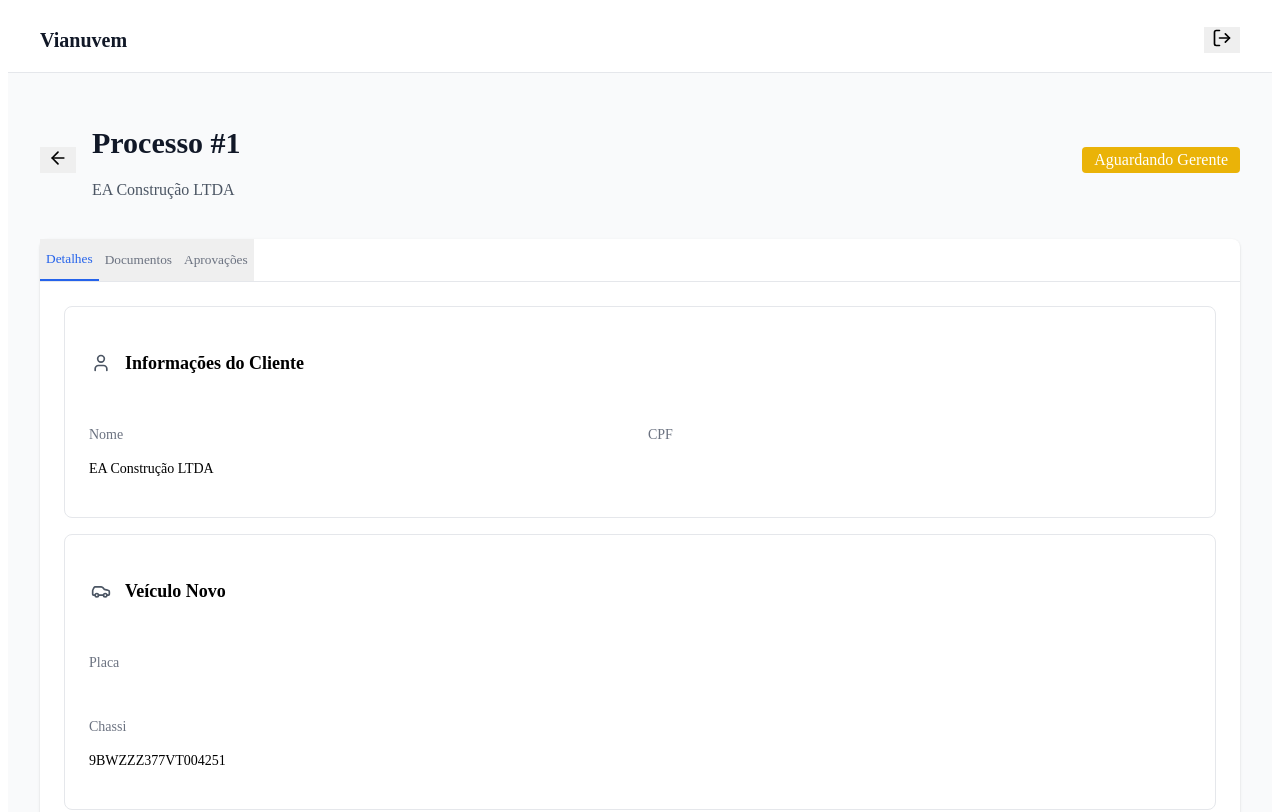
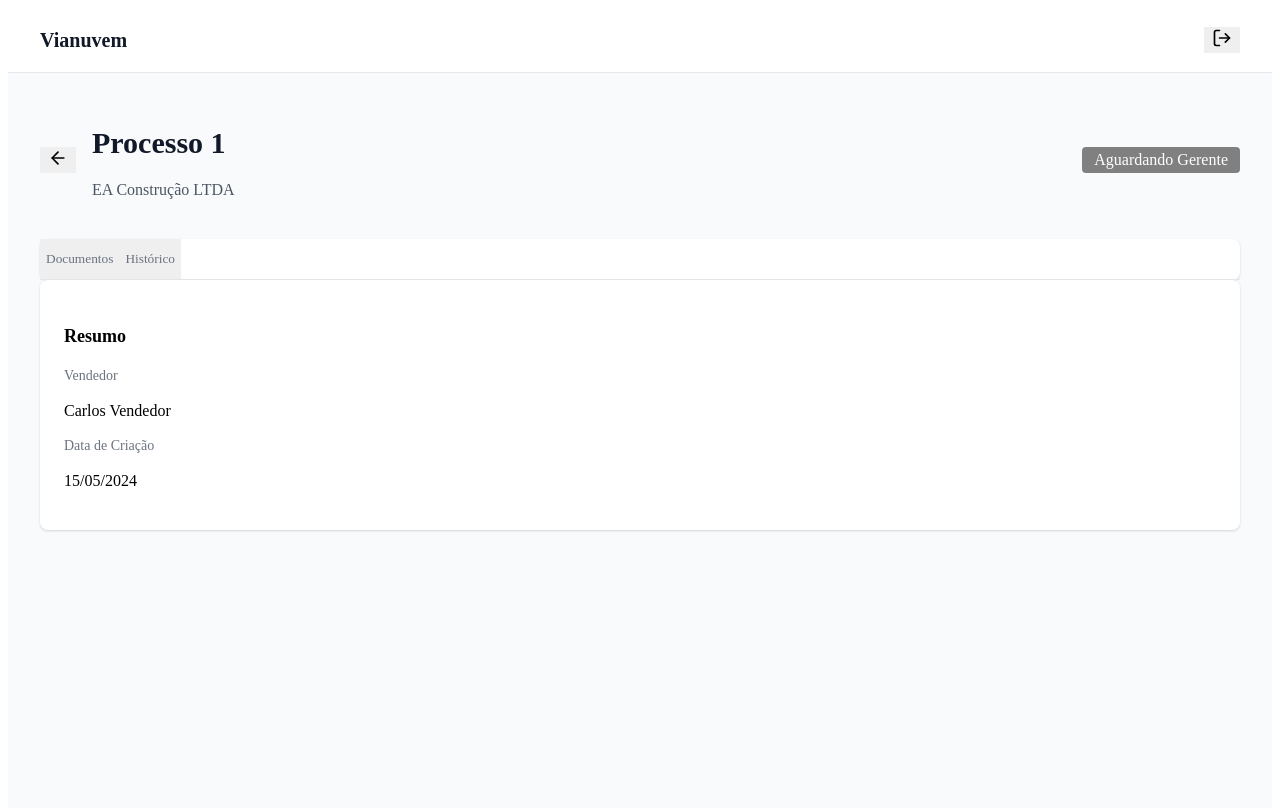
Before and after one commit to Impirione/ModelagemTP1, a React (Vite) app: page /ModelagemTP1/processos/1 in a window 1280 px wide. Shown: the top 812 px of the page. Built offline with nearby package versions, Linux system fonts and the light colour scheme; sample sign-in values are in the browser's storage.

Commit message:
Ajuste de CSS

```diff
--- a/src/components/WorkflowLiberacao.tsx
+++ b/src/components/WorkflowLiberacao.tsx
@@ -35,7 +35,7 @@ export default function WorkflowLiberacao({ processo, alterarStatus, enviarPende
           onClick={() =>
             alterarStatus(processo, proximoStatus(processo))
           }
-          className="w-full bg-blue-600 text-white rounded py-2"
+          className="w-full rounded bg-green-600 text-white py-2 hover:bg-green-700"
         >
           Enviar para Entrega
         </button>
--- a/src/components/WorkflowSecretaria.tsx
+++ b/src/components/WorkflowSecretaria.tsx
@@ -37,7 +37,7 @@ export default function WorkflowSecretaria({ processo, alterarStatus, enviarPend
           onClick={() =>
             alterarStatus(processo, proximoStatus(processo))
           }
-          className="w-full bg-blue-600 text-white rounded py-2"
+          className="w-full rounded bg-green-600 text-white py-2 hover:bg-green-700"
         >
           Enviar para Liberação
         </button>
--- a/src/components/WorkflowUsados.tsx
+++ b/src/components/WorkflowUsados.tsx
@@ -40,7 +40,7 @@ export default function WorkflowUsados({
           onClick={() =>
             alterarStatus(processo, proximoStatus(processo))
           }
-          className="w-full bg-blue-600 text-white rounded py-2"
+          className="w-full rounded bg-green-600 text-white py-2 hover:bg-green-700"
         >
           Enviar para aprovação do Financeiro
         </button>
--- a/src/components/WorkflowVendedor.tsx
+++ b/src/components/WorkflowVendedor.tsx
@@ -19,7 +19,7 @@ export default function WorkflowVendedor({
             onClick={() =>
                 alterarStatus(processo, proximoStatus(processo))
             }
-            className="w-full bg-blue-600 text-white rounded py-2"
+            className="w-full rounded bg-green-600 text-white py-2 hover:bg-green-700"
         >
             Enviar para aprovação do gerente
         </button>
--- a/src/pages/ProcessoDetalhePage.tsx
+++ b/src/pages/ProcessoDetalhePage.tsx
@@ -15,12 +15,13 @@ import {
 } from 'lucide-react';
 
 const statusColors: Record<string, string> = {
-  aguardando_gerente: 'bg-yellow-500',
-  aguardando_financeiro: 'bg-blue-500',
-  aguardando_usados: 'bg-purple-500',
-  aguardando_secretaria: 'bg-orange-500',
-  aguardando_liberacao: 'bg-indigo-500',
-  Finzalido: 'bg-green-500',
+  aguardando_gerente: 'bg-gray-200',
+  aguardando_financeiro: 'bg-gray-200',
+  aguardando_usados: 'bg-gray-200',
+  aguardando_secretaria: 'bg-gray-200',
+  aguardando_liberacao: 'bg-gray-200',
+  pendente_vendedor: 'bg-indigo-500',
+  finalizado: 'bg-green-500',
 };
 
 const statusLabels: Record<string, string> = {
@@ -65,16 +66,6 @@ export default function ProcessoDetalhePage() {
     );
   }
 
-  const podeAprovar = () => {
-    if (!user) return false;
-
-    const aprovacaoPendente = processo.aprovacoes.find(
-      a => a.role === user.role && a.status === 'pendente'
-    );
-
-    return !!aprovacaoPendente;
-  };
-
   const handleAprovar = () => {
     alert('Processo aprovado com sucesso!');
   };
@@ -101,7 +92,7 @@ export default function ProcessoDetalhePage() {
           </button>
           <div>
             <h1 className="text-3xl font-bold text-gray-900">
-              Processo #{processo.id}
+              Processo {processo.id}
             </h1>
             <p className="text-gray-600 mt-1">{processo.cliente.nome}</p>
           </div>
@@ -119,12 +110,6 @@ export default function ProcessoDetalhePage() {
             <div className="border-b border-gray-200">
               <div className="flex">
                 <button
-                  onClick={() => setActiveTab('detalhes')}
-                  className={`px-6 py-3 font-medium ${activeTab === 'detalhes' ? 'border-b-2 border-blue-600 text-blue-600' : 'text-gray-500'}`}
-                >
-                  Detalhes
-                </button>
-                <button
                   onClick={() => setActiveTab('documentos')}
                   className={`px-6 py-3 font-medium ${activeTab === 'documentos' ? 'border-b-2 border-blue-600 text-blue-600' : 'text-gray-500'}`}
                 >
@@ -134,70 +119,11 @@ export default function ProcessoDetalhePage() {
                   onClick={() => setActiveTab('aprovacoes')}
                   className={`px-6 py-3 font-medium ${activeTab === 'aprovacoes' ? 'border-b-2 border-blue-600 text-blue-600' : 'text-gray-500'}`}
                 >
-                  Aprovações
+                  Histórico
                 </button>
               </div>
             </div>
-
-            <div className="p-6">
-              {activeTab === 'detalhes' && (
-                <div className="space-y-4">
-                  {/* Cliente Info */}
-                  <div className="border border-gray-200 rounded-lg p-6">
-                    <div className="flex items-center gap-3 mb-4">
-                      <User className="h-5 w-5 text-gray-600" />
-                      <h3 className="text-lg font-semibold">Informações do Cliente</h3>
-                    </div>
-                    <div className="grid grid-cols-2 gap-4 text-sm">
-                      <div>
-                        <p className="text-gray-500">Nome</p>
-                        <p className="font-medium">{processo.cliente.nome}</p>
-                      </div>
-                      <div>
-                        <p className="text-gray-500">CPF</p>
-                        <p className="font-medium">{processo.cliente.cpf}</p>
-                      </div>
-                    </div>
-                  </div>
-
-                  {/* Veículo Info */}
-                  {processo.veiculoNovo && (
-                    <div className="border border-gray-200 rounded-lg p-6">
-                      <div className="flex items-center gap-3 mb-4">
-                        <Car className="h-5 w-5 text-gray-600" />
-                        <h3 className="text-lg font-semibold">Veículo Novo</h3>
-                      </div>
-                      <div className="grid grid-cols-2 gap-4 text-sm">
-
-                        <div>
-                          <p className="text-gray-500">Placa</p>
-                          <p className="font-medium">{processo.veiculoNovo.placa}</p>
-                        </div>
-                        <div className="col-span-2">
-                          <p className="text-gray-500">Chassi</p>
-                          <p className="font-medium">{processo.veiculoNovo.chassi}</p>
-                        </div>
-                      </div>
-                    </div>
-                  )}
-
-                  {processo.veiculoUsado && (
-                    <div className="border border-gray-200 rounded-lg p-6">
-                      <div className="flex items-center gap-3 mb-4">
-                        <Car className="h-5 w-5 text-gray-600" />
-                        <h3 className="text-lg font-semibold">Veículo Usado (Entrada)</h3>
-                      </div>
-                      <div className="grid grid-cols-2 gap-4 text-sm">
-                        <div>
-                          <p className="text-gray-500">Placa</p>
-                          <p className="font-medium">{processo.veiculoUsado.placa}</p>
-                        </div>
-                      </div>
-                    </div>
-                  )}
-                </div>
-              )}
-
+            <div>
               {activeTab === 'documentos' && (
                 <div>
                   <div className="flex items-center justify-between mb-4">
@@ -244,7 +170,7 @@ export default function ProcessoDetalhePage() {
 
               {activeTab === 'aprovacoes' && (
                 <div>
-                  <h3 className="text-lg font-semibold mb-4">Histórico de Aprovações</h3>
+                  <h3 className="text-lg font-semibold mb-4">Histórico do Processo</h3>
 
                   <div className="space-y-4">
                     {processo.aprovacoes.map((aprovacao) => (
@@ -252,10 +178,9 @@ export default function ProcessoDetalhePage() {
                         key={aprovacao.id}
                         className="flex items-start gap-4 p-4 border border-gray-200 rounded-lg"
                       >
-                        <div className={`p-2 rounded-full ${
-                          aprovacao.status === 'aprovado' ? 'bg-green-100' :
+                        <div className={`p-2 rounded-full ${aprovacao.status === 'aprovado' ? 'bg-green-100' :
                           aprovacao.status === 'reprovado' ? 'bg-red-100' : 'bg-yellow-100'
-                        }`}>
+                          }`}>
                           {aprovacao.status === 'aprovado' && <CheckCircle2 className="h-5 w-5 text-green-600" />}
                           {aprovacao.status === 'reprovado' && <XCircle className="h-5 w-5 text-red-600" />}
                           {aprovacao.status === 'pendente' && <Clock className="h-5 w-5 text-yellow-600" />}
@@ -307,42 +232,6 @@ export default function ProcessoDetalhePage() {
               </div>
             </div>
           </div>
-
-          {/* Actions */}
-          {podeAprovar() && (
-            <div className="bg-white p-6 rounded-lg shadow">
-              <h3 className="text-lg font-semibold mb-4">Ações</h3>
-              <div className="space-y-4">
-                <div>
-                  <label htmlFor="observacao" className="block text-sm font-medium mb-2">Observação</label>
-                  <textarea
-                    id="observacao"
-                    placeholder="Adicione uma observação (opcional para aprovar, obrigatório para reprovar)"
-                    value={observacao}
-                    onChange={(e) => setObservacao(e.target.value)}
-                    className="w-full px-3 py-2 border border-gray-300 rounded-md"
-                    rows={4}
-                  />
-                </div>
-                <div className="flex gap-3">
-                  <button
-                    onClick={handleAprovar}
-                    className="flex-1 flex items-center justify-center gap-2 bg-green-600 text-white px-4 py-2 rounded-md hover:bg-green-700"
-                  >
-                    <CheckCircle2 className="h-4 w-4" />
-                    Aprovar
-                  </button>
-                  <button
-                    onClick={handleReprovar}
-                    className="flex-1 flex items-center justify-center gap-2 bg-red-600 text-white px-4 py-2 rounded-md hover:bg-red-700"
-                  >
-                    <XCircle className="h-4 w-4" />
-                    Reprovar
-                  </button>
-                </div>
-              </div>
-            </div>
-          )}
         </div>
       </div>
     </div>
--- a/src/pages/TelaInicial.tsx
+++ b/src/pages/TelaInicial.tsx
@@ -27,12 +27,14 @@ import { Processo } from '../types/tipos';
 import { ProcessoPendencia } from "../types/pendencia";
 
 const statusColors: Record<string, string> = {
-  aguardando_gerente: 'bg-yellow-500',
-  aguardando_financeiro: 'bg-blue-500',
-  aguardando_usados: 'bg-purple-500',
-  aguardando_secretaria: 'bg-orange-500',
-  aguardando_liberacao: 'bg-indigo-500',
-  pendente_vendedor: 'bg-indigo-500',
+  aguardando_gerente: 'bg-gray-200',
+  aguardando_vendedor: 'bg-gray-200',
+  aguardando_financeiro: 'bg-gray-200',
+  aguardando_usados: 'bg-gray-200',
+  aguardando_secretaria: 'bg-gray-200',
+  aguardando_liberacao: 'bg-gray-200',
+  pendencia_vendedor: 'bg-yellow-500',
+  aguardando_entrega: 'bg-yellow-500',
   finalizado: 'bg-green-500',
 };
 
@@ -42,7 +44,9 @@ const statusLabels: Record<string, string> = {
   aguardando_usados: 'Aguardando Usados',
   aguardando_secretaria: 'Aguardando Secretaria',
   aguardando_liberacao: 'Aguardando Liberação',
-  pendente_vendedor: 'Pendente Vendedor',
+  pendencia_vendedor: 'Aguardando Vendedor',
+  aguardando_entrega: 'Aguardando Vendedor',
+  aguardando_vendedor:'Aguardando Vendedor',
   finalizado: 'Encerrado',
 };
 
@@ -159,7 +163,7 @@ export default function TelaInicialPage() {
         />;
 
       case 'finalizado':
-        return <WorkflowFinalizado/>;
+        return <WorkflowFinalizado />;
 
       default:
         return null;
@@ -235,6 +239,7 @@ export default function TelaInicialPage() {
                 <div className={`p-3 rounded-full ${stat.bgColor}`}>
                   <Icon className={`h-6 w-6 ${stat.color}`} />
                 </div>
+
               </div>
             </div>
           );
@@ -305,10 +310,10 @@ export default function TelaInicialPage() {
                   </div>
 
                   <div>
-                    {processo.status === 'aguardando_entrega' || processo.status === 'pendencia_vendedor'
-                      ? 'aguardando_vendedor'
-                      : processo.status
-                    }
+                    <span className={`px-3 py-1 text-white rounded ${statusColors[processo.status]}`}>
+                      {statusLabels[processo.status]}
+                    </span>
+
                   </div>
 
                   <div>
--- a/src/styles/custom.css
+++ b/src/styles/custom.css
@@ -655,6 +655,10 @@ input:focus, select:focus, textarea:focus {
   border-color: #2563eb;
 }
 
+.bg-gray-200{
+  background-color: gray;
+}
+
 .opacity-50 {
   opacity: 0.5;
 }
```
Lines whose indentation alone changed are shown as unchanged.
